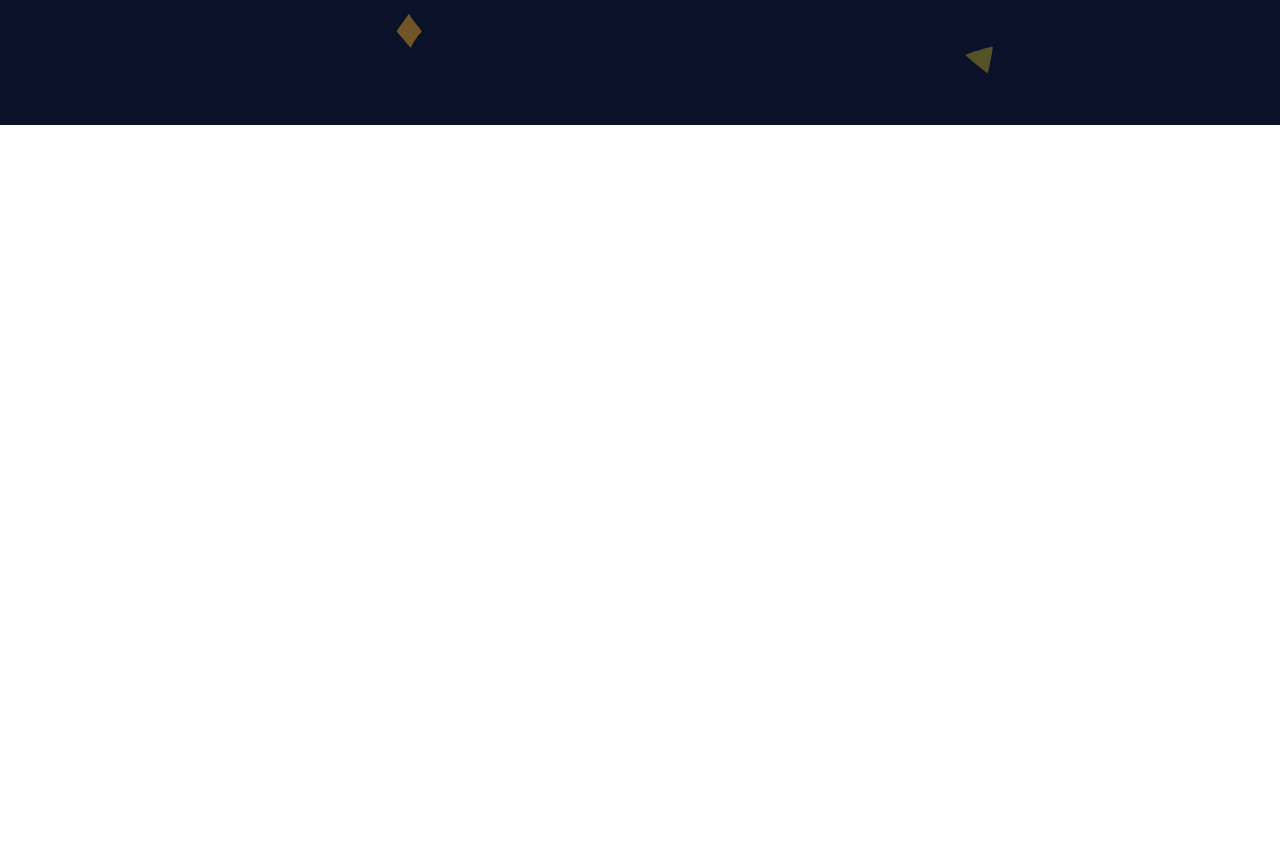
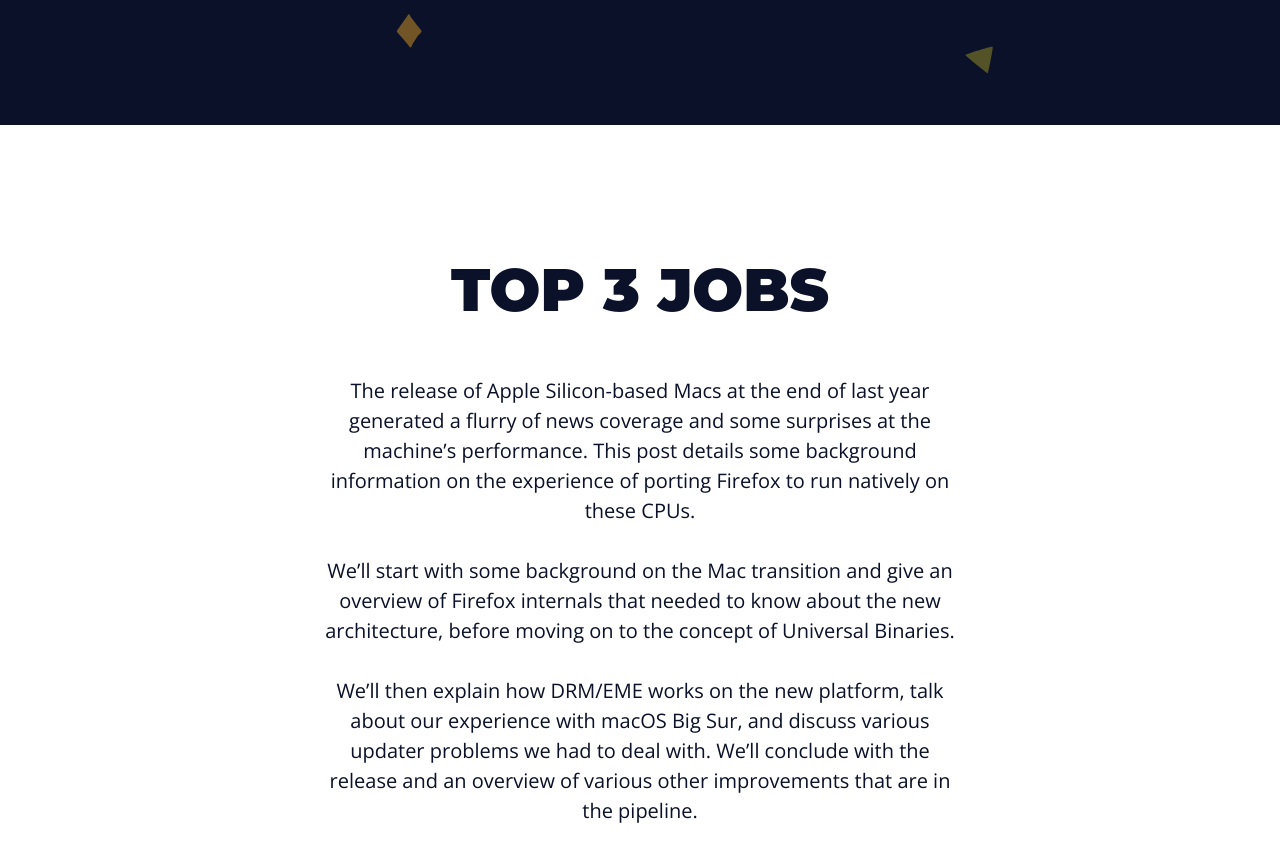
Before and after one commit to JoaoDallagnol/Lading-Page, a plain HTML site: page index.html in a window 1280 px wide. Shown: the part 800-1662 px from the top of the page. Drawn offline with nearby package versions, Linux system fonts and the light colour scheme.

Commit message:
Finalizando o conteudo e estrutura do item top 3

```diff
--- a/assets/css/classes.css
+++ b/assets/css/classes.css
@@ -13,6 +13,7 @@
 
 .white-bg {
     background: white;
+    color: var(--primary-color)
 }
 
 .main-content {
--- a/assets/css/elements.css
+++ b/assets/css/elements.css
@@ -6,6 +6,7 @@
 
 html {
     font-size: 62.5%;
+    scroll-behavior: smooth;
 }
 
 body {
@@ -25,7 +26,10 @@ h1 {
 }
 
 h2 {
-    font-size: 5.5rem;
+    font-size: 6rem;
+    margin-bottom: 5rem;
+    text-transform: uppercase;
+    line-height: 1.2;
 }
 
 h3 {
@@ -47,3 +51,7 @@ h6 {
 a {
     text-decoration: none;
 }
+
+p {
+    margin-bottom: 3rem;
+}
--- a/assets/css/style.css
+++ b/assets/css/style.css
@@ -14,14 +14,16 @@
     justify-content: center;
 }
 
-.intro-text-content h2 {
-    font-size: 8rem;
-    margin-bottom: 5rem;
-    text-transform: uppercase;
-    line-height: 1.2;
-}
-
 .intro-img img {
     max-width: 100%;
     height: auto;
 }
+
+.top3-content {
+    max-width: 64rem;
+    display: flex;
+    flex-flow: column wrap;
+    justify-content: center;
+    height: 100vh;
+    text-align: center;
+}
--- a/index.html
+++ b/index.html
@@ -22,8 +22,8 @@
 
             <nav>
                 <ul>
-                    <li><a href="#">intro</a></li>
-                    <li><a href="#">top 3</a></li>
+                    <li><a href="#intro">intro</a></li>
+                    <li><a href="#top3">top 3</a></li>
                     <li><a href="#">gallery</a></li>
                     <li><a href="#">work</a></li>
                     <li><a href="#">contact</a></li>
@@ -34,20 +34,31 @@
 
     <div class="menu-spacing"></div>
 
-    <section class="main-bg section">
+    <section id="intro" class="main-bg section">
         <div class="main-content intro-content">
             <div class="intro-text-content">
                 <h2>January brings us Firefox 85</h2>
-                <p>To wrap up January, we are proun to bring you the release of Firefox 85. In this version we are briging you support fot the :focus-visible pseudo-class in CSS and associated devtools, and the complete removal of Flash support from Firefox</p>
+                <p>To wrap up January, we are proun to bring you the release of Firefox 85. In this version we are briging you support fot
+                    the :focus-visible pseudo-class in CSS and associated devtools, and the complete removal of Flash support from Firefox</p>
             </div>
             <div class="intro-img">
                 <img src="assets/img/javascript.svg" alt="Logo de HTML, CSS e JS">
             </div>
         </div>
-        </section>
+    </section>
 
-    <section class="white-bg section">
-
+    <section id="top3" class="white-bg section">
+        <div class="main-content top3-content">
+            <h2>top 3 jobs</h2>
+            <p>The release of Apple Silicon-based Macs at the end of last year generated a flurry of news coverage and some
+                surprises at the machine’s performance. This post details some background information on the experience of
+                porting Firefox to run natively on these CPUs.</p>
+            <p>We’ll start with some background on the Mac transition and give an overview of Firefox internals that needed to
+                know about the new architecture, before moving on to the concept of Universal Binaries.</p>
+            <p>We’ll then explain how DRM/EME works on the new platform, talk about our experience with macOS Big Sur, and
+                discuss various updater problems we had to deal with. We’ll conclude with the release and an overview of various
+                other improvements that are in the pipeline.</p>
+        </div>
     </section>
 
 </body>
```
